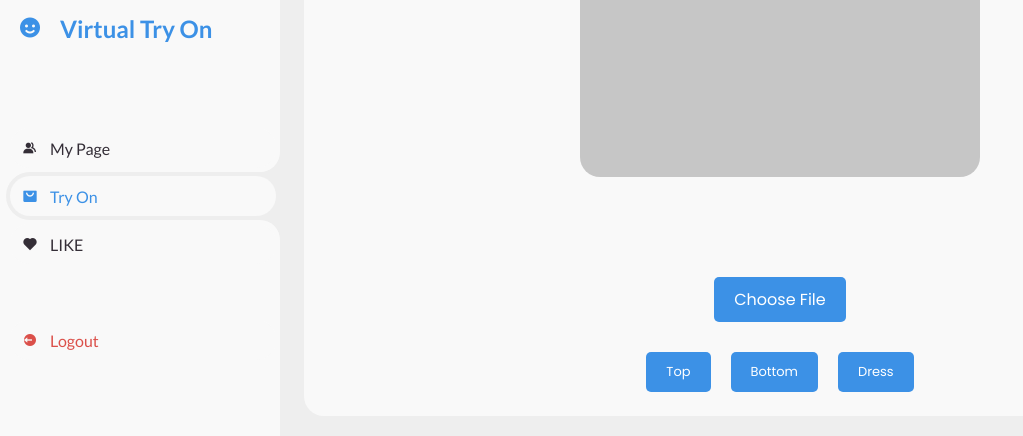
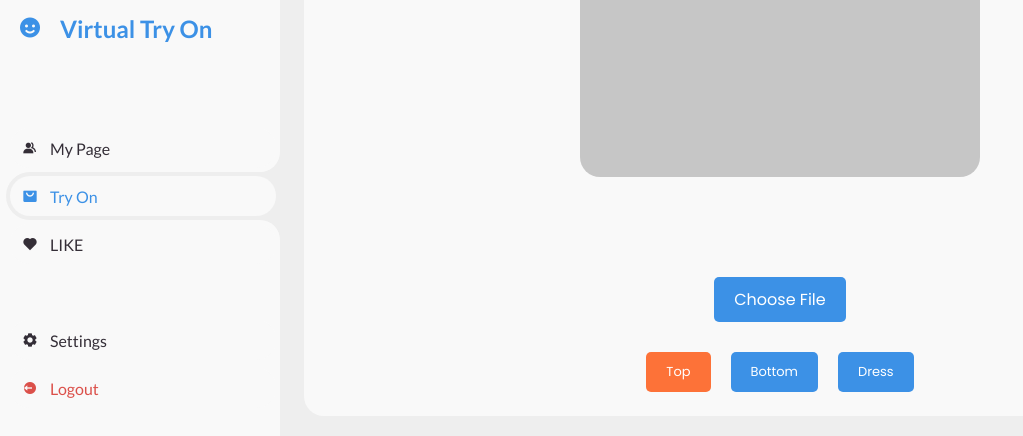
Before and after one commit to jiwaan/Virtual-Try-on, a plain HTML site: page tryon_page.html in a window 1280 px wide. Both pictures are taken after a click on the button "Top". Shown: the whole page, without its empty margins (0-1023 px from the left). Drawn offline with nearby package versions, Linux system fonts and the light colour scheme; a script that the page names is missing.

Commit message:
Add files via upload
top/bottom/dress 버튼 눌렀을 때 색 바뀌게 함

```diff
--- a/tryon_page.html
+++ b/tryon_page.html
@@ -37,6 +37,11 @@
             }
         }
 
+		function toggleSelected(button) {
+            const buttons = document.querySelectorAll('.select-button');
+            buttons.forEach(btn => btn.classList.remove('selected')); /* 모든 버튼에서 selected 클래스 제거 */
+            button.classList.add('selected'); /* 클릭된 버튼에 selected 클래스 추가 */
+        }
 
 		</script>
 
@@ -72,7 +77,12 @@
 
 		</ul>
 		<ul class="side-menu">
-
+			<li>
+				<a href="#">
+					<i class='bx bxs-cog' ></i>
+					<span class="text">Settings</span>
+				</a>
+			</li>
 			<li>
 				<a href="#" class="logout">
 					<i class='bx bxs-log-out-circle' ></i>
@@ -137,9 +147,9 @@
 						<input type="file" id="file-input2" class="hidden-file-input" accept="image/*" onchange="loadFile(this, 'image-show2')">
 						<button class="custom-button" onclick="triggerFileInput('file-input2')">Choose File</button>
 						<div class="select-type">
-							<button class="select-button">Top</button>
-							<button class="select-button">Bottom</button>
-							<button class="select-button">Dress</button>
+							<button class="select-button" onclick="toggleSelected(this)">Top</button>
+                            <button class="select-button" onclick="toggleSelected(this)">Bottom</button>
+                            <button class="select-button" onclick="toggleSelected(this)">Dress</button>
 						</div>
 
 
--- a/tryon_style.css
+++ b/tryon_style.css
@@ -113,6 +113,7 @@ body {
 	margin-right: 10px;
 }
 
+
 .custom-button:hover, .select-button:hover{
 	background-color: #2A78C2;  /* 호버 효과 */
 }
@@ -121,6 +122,9 @@ body {
 	background-color: var(--light-orange);  /* 호버 효과 */
 }
 
+.selected {
+	background-color: var(--orange); /* 선택된 버튼 색상 */
+}
 
 /* SIDEBAR */
 #sidebar {
```
